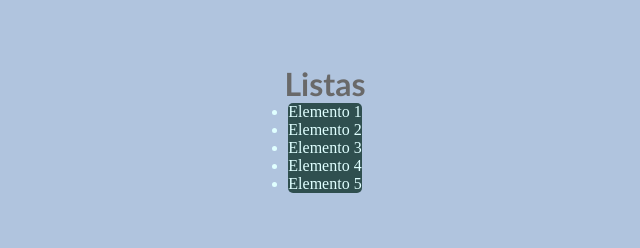
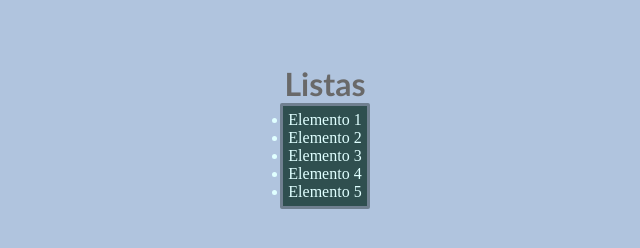
Before and after one commit to AGL97/showTag, a plain HTML site: page index.html in a window 1280 px wide. Shown: the whole page, without its empty margins (315-955 px from the left). Drawn offline with Linux system fonts and the light colour scheme.

Commit message:
Actualizado style

```diff
--- a/style.css
+++ b/style.css
@@ -28,7 +28,14 @@ header
     color: lightcyan;
     padding: 0;
     background-color: darkslategrey;
+    padding: 5px;
+    border-radius: 2px;
+    border-style: solid;
+    border-color: slategray;
 }
+
+
+
 
 .container .lista:hover
 {
```
Also changed, not shown: 1 other file.
